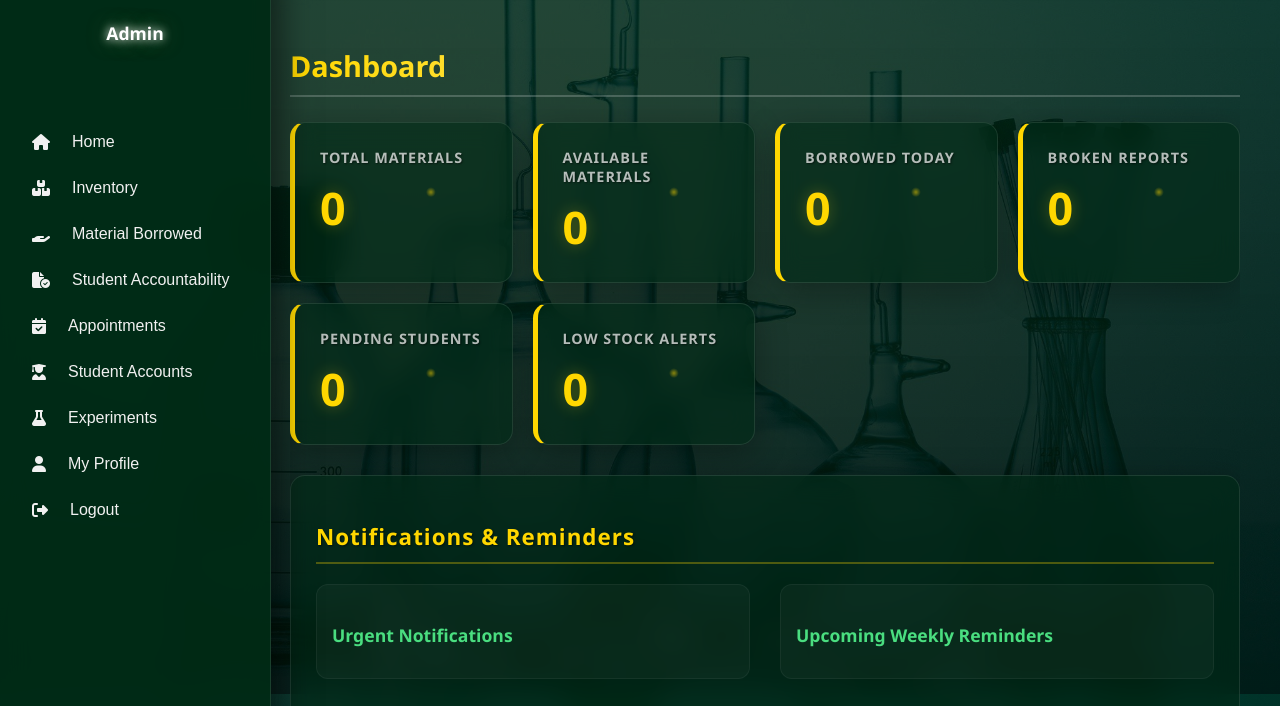
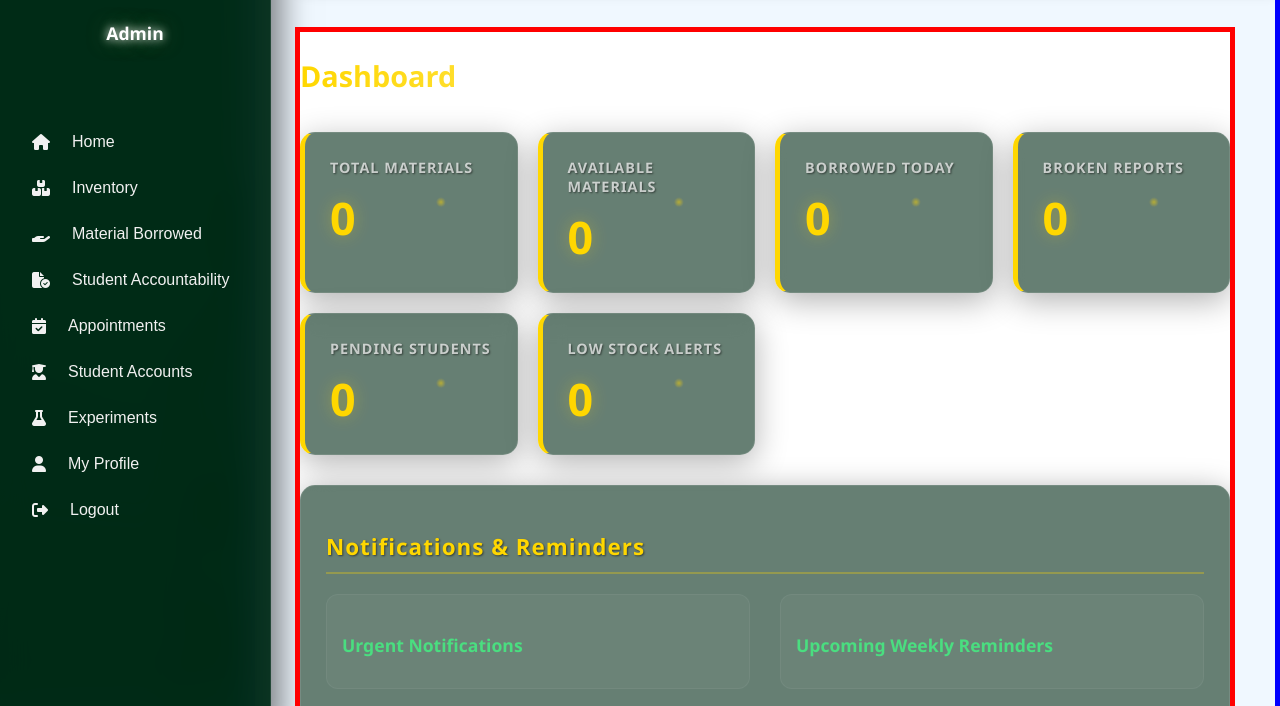
Before and after one commit to chemlabstockroom-lgtm/ChemLab, a website: page public/admin_dashboard.html in a window 1280 px wide. Shown: the part 106-812 px from the top of the page. Drawn offline with nearby package versions, Linux system fonts and the light colour scheme; no server answers; sample sign-in values are in the browser's storage.

Commit message:
Going the nuclear option to force the pages to load pt 2.

```diff
--- a/public/admin_dashboard.html
+++ b/public/admin_dashboard.html
@@ -10,7 +10,38 @@
     rel="stylesheet"
     href="https://cdnjs.cloudflare.com/ajax/libs/font-awesome/6.5.1/css/all.min.css"
   />
+
+  <style>
+  /* 🚨 NUCLEAR X-RAY DEBUGGING 🚨 */
+
+  /* 1. Force the parent container to be visible and have height */
+  .main {
+      display: block !important;
+      min-height: 100vh !important;
+      min-width: 50vw !important;
+      border: 5px solid blue !important;
+      background-color: #f0f8ff !important; /* Light blue background */
+  }
+
+  /* 2. Force the pages to break out of any hidden overflow */
+  .page {
+      opacity: 1 !important;
+      visibility: visible !important;
+      z-index: 9999 !important;
+      position: relative !important;
+      min-height: 200px !important;
+      border: 5px solid red !important;
+      background-color: white !important;
+  }
+
+  /* 3. Hide all modals just in case an invisible overlay is blocking the screen */
+  .modal, .modal-overlay {
+      display: none !important;
+  }
+</style>
   </head>
+
+
   <body>
     <div class="sidebar">
       <button class="close-sidebar" onclick="toggleSidebar()">
```
